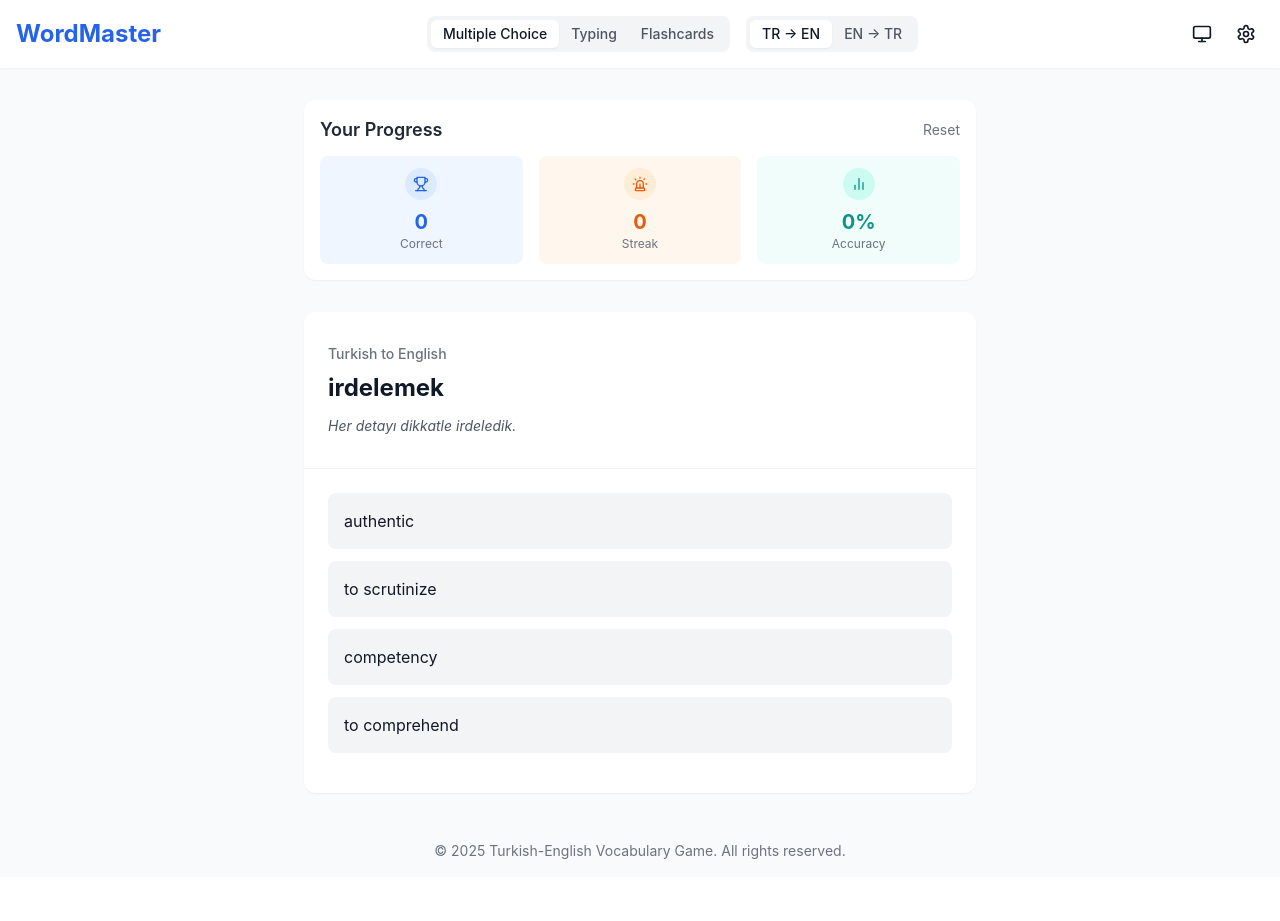
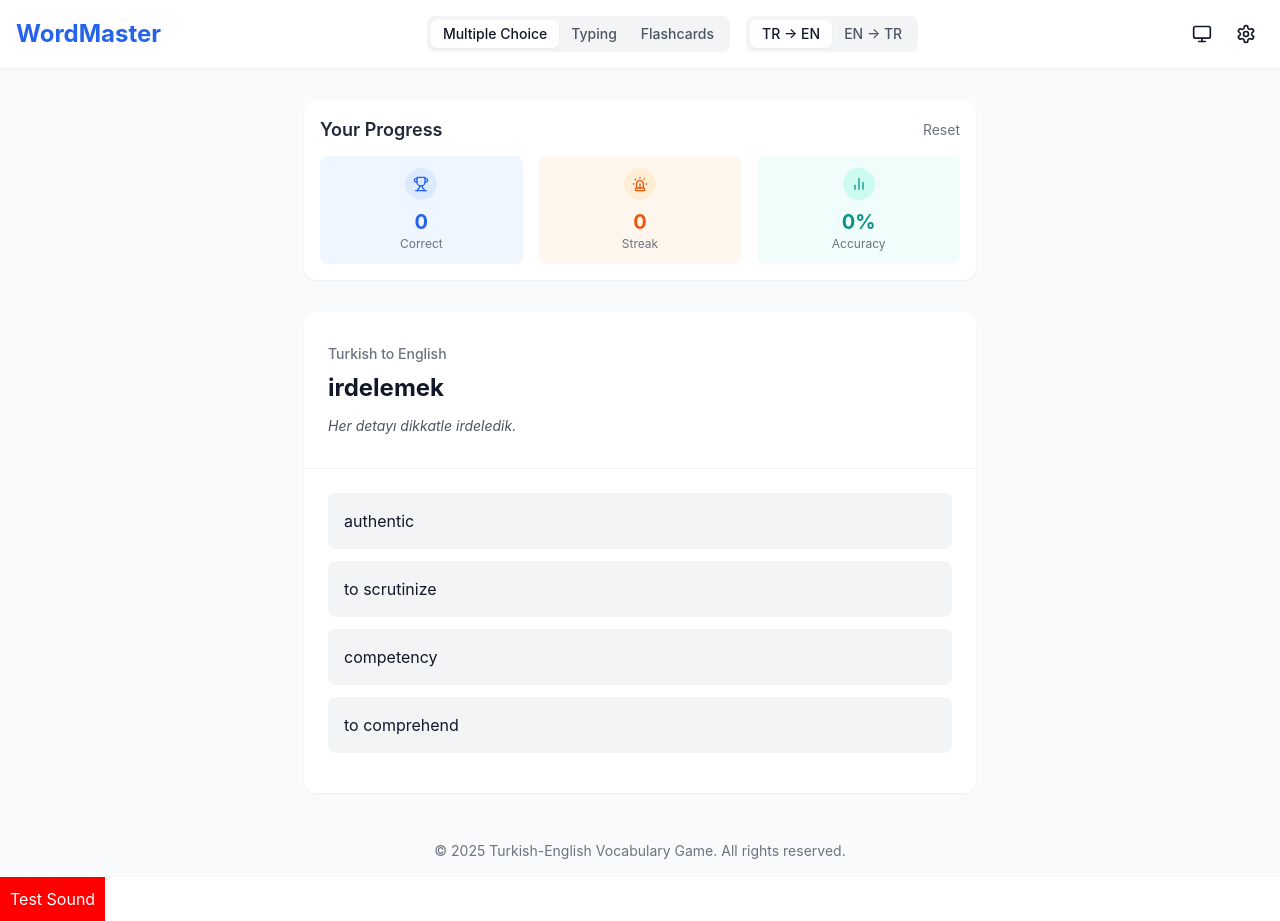
Before and after one commit to yazar23/word-game, a React (Vite) app: page / in a window 1280 px wide. Before the commit the page ends 877 px from the top, so only its background shows below. Built offline with nearby package versions, Linux system fonts and the light colour scheme.

Commit message:
Update App.tsx

```diff
--- a/src/App.tsx
+++ b/src/App.tsx
@@ -28,6 +28,16 @@ function App() {
           © 2025 Turkish-English Vocabulary Game. All rights reserved.
         </footer>
       </div>
+      <button
+  style={{ padding: '10px', backgroundColor: 'red', color: 'white' }}
+  onClick={() => {
+    const testSound = new Audio('/correct.mp3');
+    testSound.play();
+  }}
+>
+  Test Sound
+</button>
+
     </ThemeProvider>
   );
 }
```
